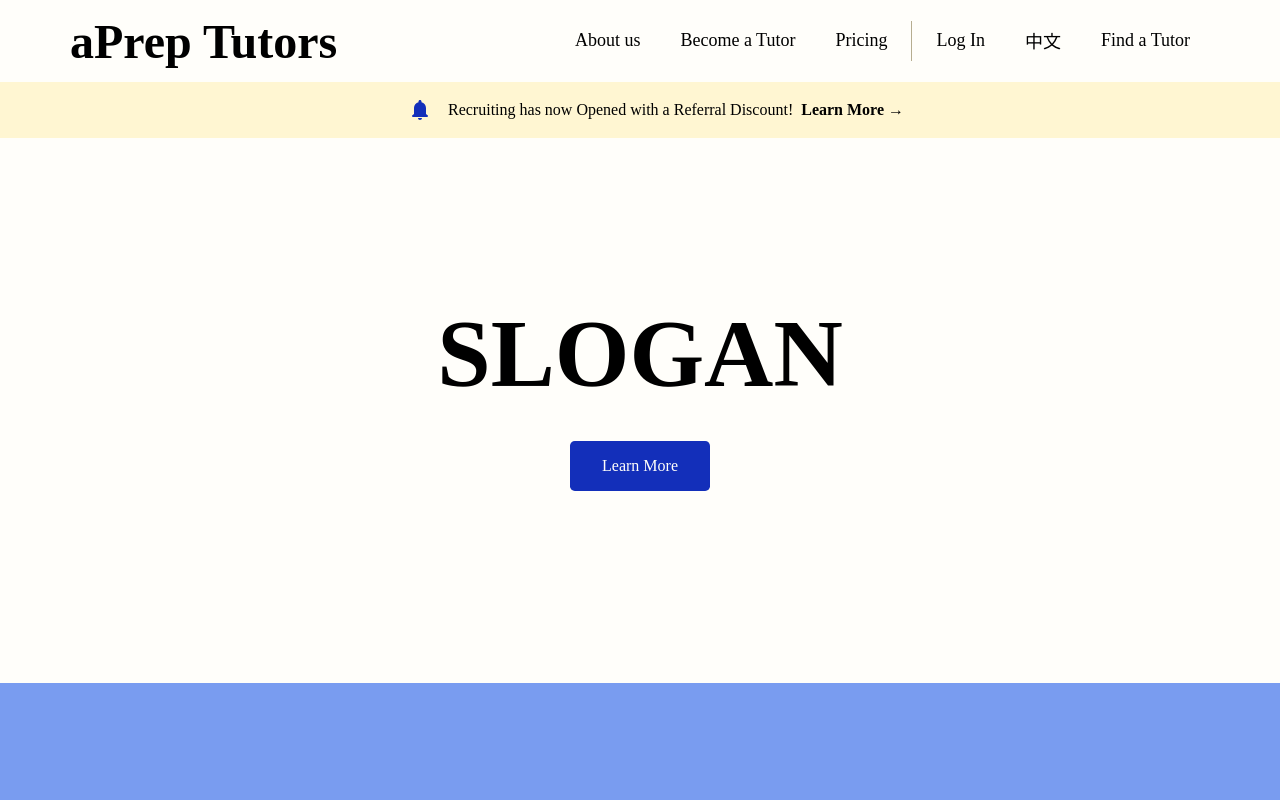
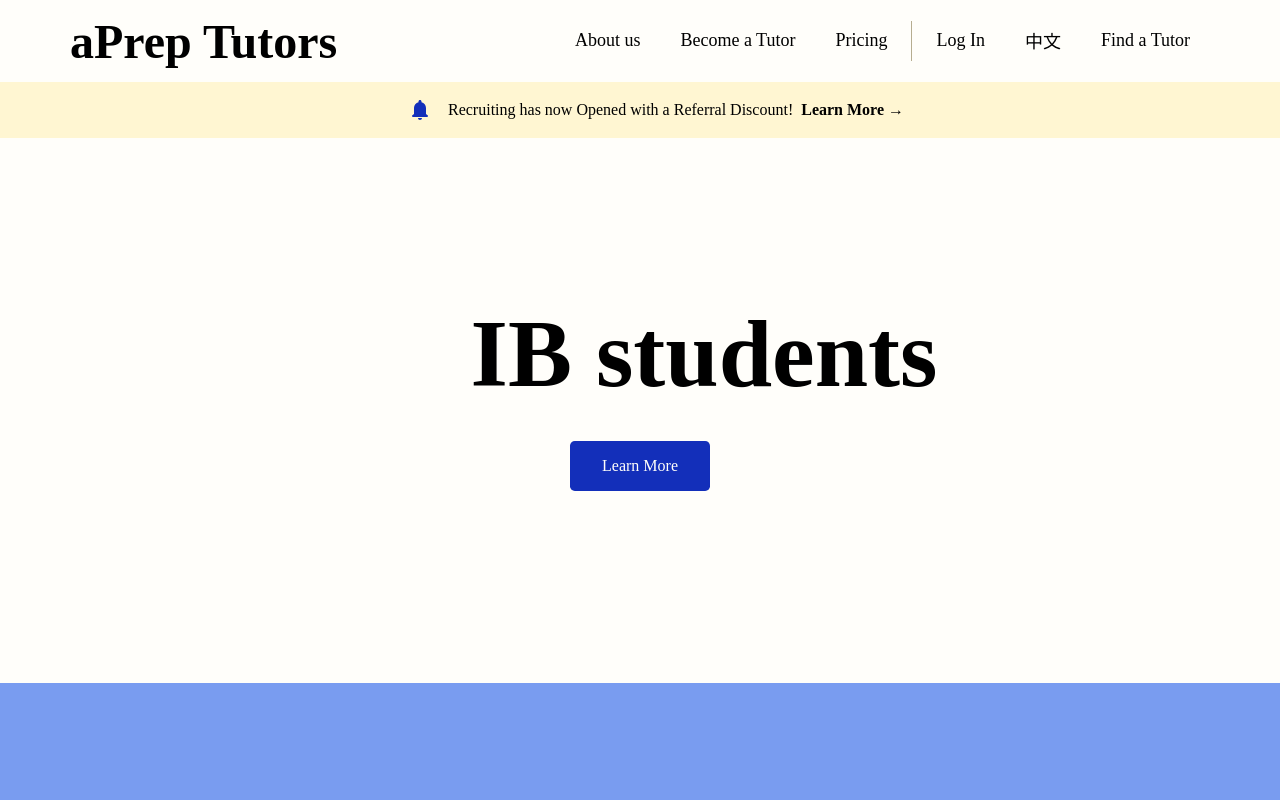
Before and after one commit to redmac135/apreptutors, a SvelteKit app in the folder frontend/: page / in a window 1280 px wide. Shown: the top 800 px of the page. Built offline with nearby package versions, Linux system fonts and the light colour scheme; a web font is replaced by a local one.

Commit message:
create slogan loop

```diff
--- /dev/null
+++ b/frontend/src/lib/Slogan.svelte
@@ -0,0 +1,96 @@
+<script lang="ts">
+	import { linear } from 'svelte/easing';
+	import { fly } from 'svelte/transition';
+	let state: number = 0;
+
+	function cycleText() {
+		if (state === 2) {
+			state = 0;
+		} else {
+			state = state + 1;
+		}
+	}
+
+	function sloganLoop() {
+		setTimeout(function() {
+			cycleText();
+			sloganLoop();
+		}, 2000)
+	}
+
+	sloganLoop();
+</script>
+
+<div class="section slogan-container">
+	<h1 class="slogan">
+		{#if state === 0}
+			<span class="rolling-text" id="txt2" in:fly={{ duration: 200, y: -100 }} out:fly={{ duration: 200, y: 100 }}>By</span>
+		{/if}
+		{#if state === 1}
+			<span class="rolling-text" id="txt1" in:fly={{ duration: 200, y: -100 }} out:fly={{ duration: 200, y: 100 }}>For</span>
+		{/if}
+		<span>IB students</span>
+	</h1>
+	<!-- TODO ANCHORs -->
+	<button><a href="/#">Learn More</a></button>
+</div>
+
+<style>
+	.section {
+		margin: 10rem auto;
+		max-width: 75%;
+		overflow: hidden;
+	}
+
+	.slogan-container {
+		display: flex;
+		flex-direction: column;
+		align-items: center;
+	}
+
+	.slogan {
+		position: relative;
+		font-size: 6rem;
+		font-family: 'sans-serif';
+	}
+
+	.rolling-text {
+		font-style: italic;
+		position: absolute;
+		left: 0;
+	}
+
+	.rolling-text#txt1 {
+		transform: translateX(-11rem);
+	}
+
+	.rolling-text#txt2 {
+		transform: translateX(-8.5rem);
+	}
+
+	.slogan span {
+		font-size: 6rem;
+		font-family: 'sans-serif';
+		padding-left: 8rem;
+	}
+
+	button {
+		background-color: var(--dark-blue);
+		border: none;
+		border-radius: 0.3rem;
+		padding: 1rem 2rem;
+		margin: 2rem 0;
+		cursor: pointer;
+		transition: all 0.2s ease-in-out;
+	}
+
+	button:hover {
+		background-color: var(--light-blue);
+	}
+
+	button a {
+		color: var(--white);
+		text-decoration: none;
+		font-size: 1rem;
+	}
+</style>
--- a/frontend/src/routes/+page.svelte
+++ b/frontend/src/routes/+page.svelte
@@ -1,14 +1,12 @@
-<script>
-	import AboutComponent from '../lib/AboutComponent.svelte';
+<script lang="ts">
+	import Slogan from '../lib/Slogan.svelte';
+
+	import AboutComponent from '../lib/AboutSection.svelte';
 	import BackgroundSection from '../lib/BackgroundSection.svelte';
 </script>
 
 <main>
-	<div class="section slogan-container">
-		<h1 class="slogan">SLOGAN</h1>
-		<!-- TODO ANCHORs -->
-		<button><a href="/#">Learn More</a></button>
-	</div>
+	<Slogan />
 
 	<AboutComponent />
 
@@ -60,41 +58,10 @@
 		max-width: 75%;
 	}
 
-	.slogan-container {
-		display: flex;
-		flex-direction: column;
-		align-items: center;
-	}
-
-	.slogan {
-		font-size: 6rem;
-		font-family: 'sans-serif';
-	}
-
-	.flex-container {
-		display: flex;
-		justify-content: space-between;
-	}
-
-	.left-side {
-		width: 50%;
-	}
-
 	.title-text {
 		font: x-large;
 		margin: 1rem 0;
 		font-weight: 400;
-	}
-
-	.description-text {
-		margin: 1rem 0;
-	}
-
-	.right-side {
-		display: flex;
-		justify-content: center;
-		align-items: center;
-		width: 30%;
 	}
 
 	.packages {
@@ -111,24 +78,4 @@
 	.pricing-package > h2 {
 		text-align: center;
 	}
-
-	button {
-		background-color: var(--dark-blue);
-		border: none;
-		border-radius: 0.3rem;
-		padding: 1rem 2rem;
-		margin: 2rem 0;
-		cursor: pointer;
-		transition: all 0.2s ease-in-out;
-	}
-
-	button:hover {
-		background-color: var(--light-blue);
-	}
-
-	button a {
-		color: var(--white);
-		text-decoration: none;
-		font-size: 1rem;
-	}
 </style>
```
Also changed, not shown: frontend/src/lib/AboutSection.svelte (renamed from frontend/src/lib/AboutComponent.svelte).
